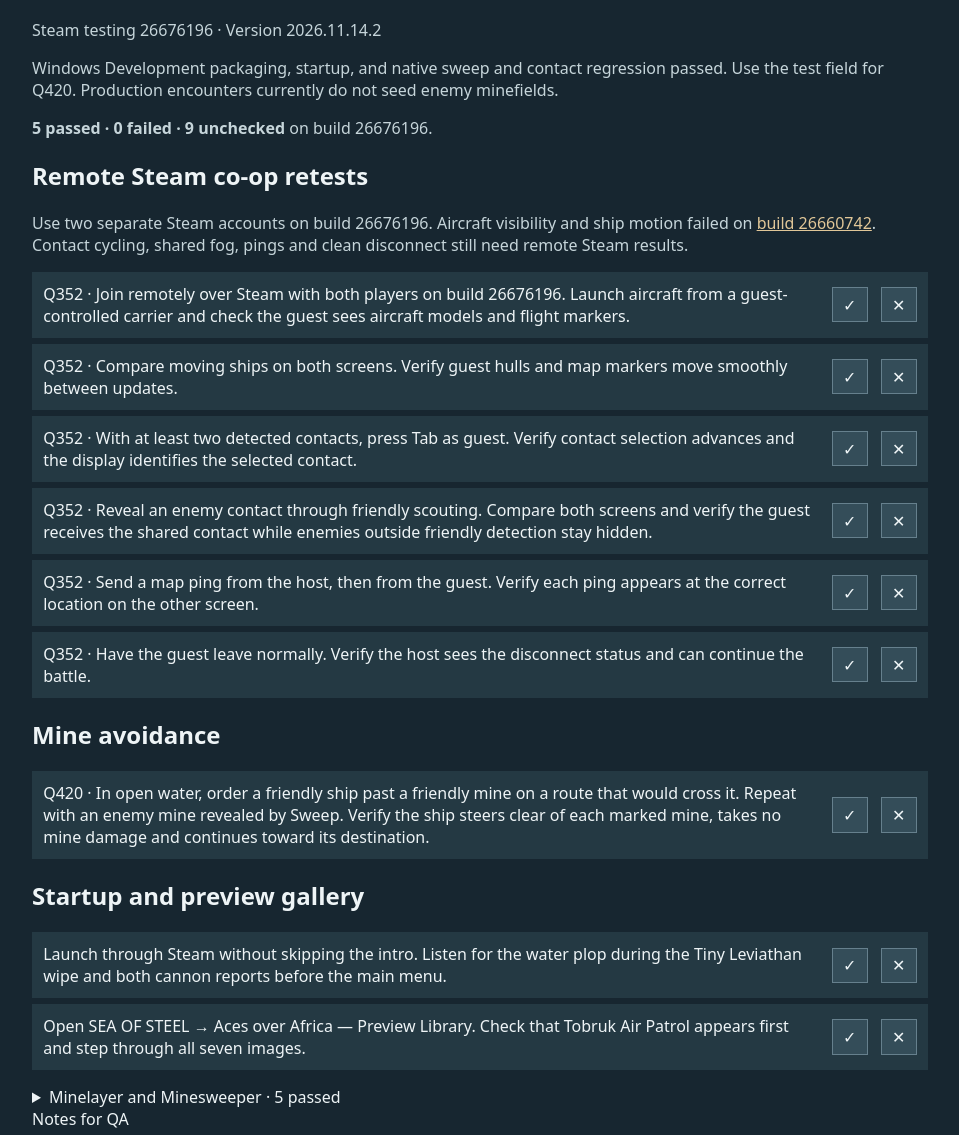
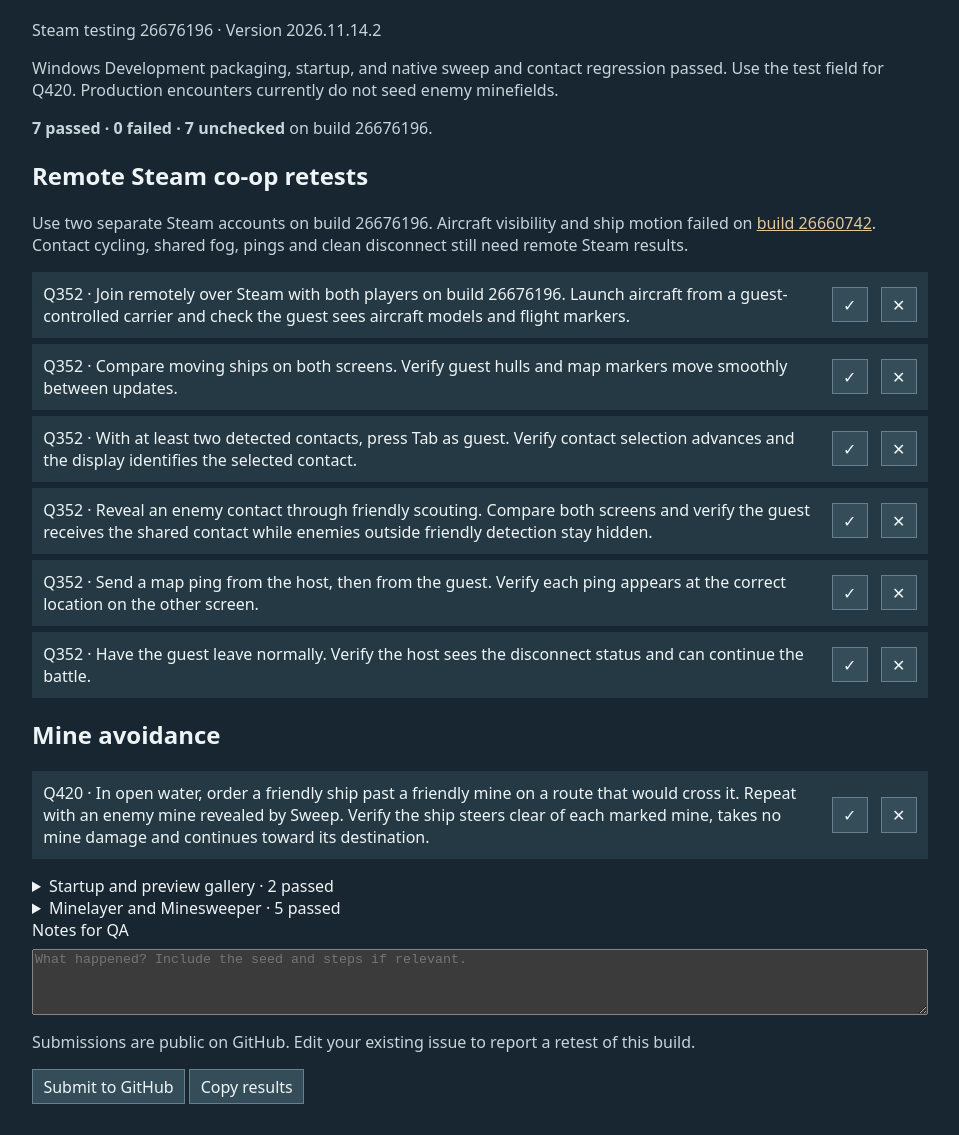
Before and after one commit to Irontaxi/sea-of-steel-qa, a plain HTML site: page builds/26676196.html in a window 1280 px wide. Shown: the part 121-1256 px from the top of the page, without its empty margins (160-1119 px from the left). Drawn offline with Linux system fonts and the light colour scheme.

Commit message:
Record Steam startup audio and preview gallery passes

```diff
--- a/builds/26676196.html
+++ b/builds/26676196.html
@@ -14,7 +14,7 @@ button[aria-pressed=true][data-result="✕"] {background:#873a39}
 <h1>Sea of Steel QA</h1>
 <p id="build" data-build="26676196">Steam testing 26676196 · Version 2026.11.14.2</p>
 <p>Windows Development packaging, startup, and native sweep and contact regression passed. Use the test field for Q420. Production encounters currently do not seed enemy minefields.</p>
-<p><strong>5 passed · 0 failed · 9 unchecked</strong> on build 26676196.</p>
+<p><strong>7 passed · 0 failed · 7 unchecked</strong> on build 26676196.</p>
 <h2>Remote Steam co-op retests</h2>
 <p>Use two separate Steam accounts on build 26676196. Aircraft visibility and ship motion failed on <a href="26660742.html">build 26660742</a>. Contact cycling, shared fog, pings and clean disconnect still need remote Steam results.</p>
 <ul>
@@ -29,11 +29,14 @@ button[aria-pressed=true][data-result="✕"] {background:#873a39}
 <ul>
 <li data-id="q420-known-mine-avoidance"><span>Q420 · In open water, order a friendly ship past a friendly mine on a route that would cross it. Repeat with an enemy mine revealed by Sweep. Verify the ship steers clear of each marked mine, takes no mine damage and continues toward its destination.</span><button data-result="✓" aria-label="Pass known mine avoidance" aria-pressed="false">✓</button><button data-result="✕" aria-label="Fail known mine avoidance" aria-pressed="false">✕</button></li>
 </ul>
-<h2>Startup and preview gallery</h2>
+<details>
+<summary>Startup and preview gallery · 2 passed</summary>
+<p>Player results for this build are recorded in <a href="https://github.com/Irontaxi/sea-of-steel-qa/issues/21">report #21</a>.</p>
 <ul>
-<li data-id="startup-audio"><span>Launch through Steam without skipping the intro. Listen for the water plop during the Tiny Leviathan wipe and both cannon reports before the main menu.</span><button data-result="✓" aria-label="Pass startup-audio" aria-pressed="false">✓</button><button data-result="✕" aria-label="Fail startup-audio" aria-pressed="false">✕</button></li>
-<li data-id="preview-gallery"><span>Open SEA OF STEEL → Aces over Africa — Preview Library. Check that Tobruk Air Patrol appears first and step through all seven images.</span><button data-result="✓" aria-label="Pass preview-gallery" aria-pressed="false">✓</button><button data-result="✕" aria-label="Fail preview-gallery" aria-pressed="false">✕</button></li>
+<li>The water plop during the Tiny Leviathan wipe and both cannon reports played before the main menu.</li>
+<li>The Aces over Africa Preview Library opened with Tobruk Air Patrol first, and all seven images were accessible.</li>
 </ul>
+</details>
 <details>
 <summary>Minelayer and Minesweeper · 5 passed</summary>
 <p>Player results for this build are recorded in <a href="https://github.com/Irontaxi/sea-of-steel-qa/issues/20">report #20</a>.</p>
```
